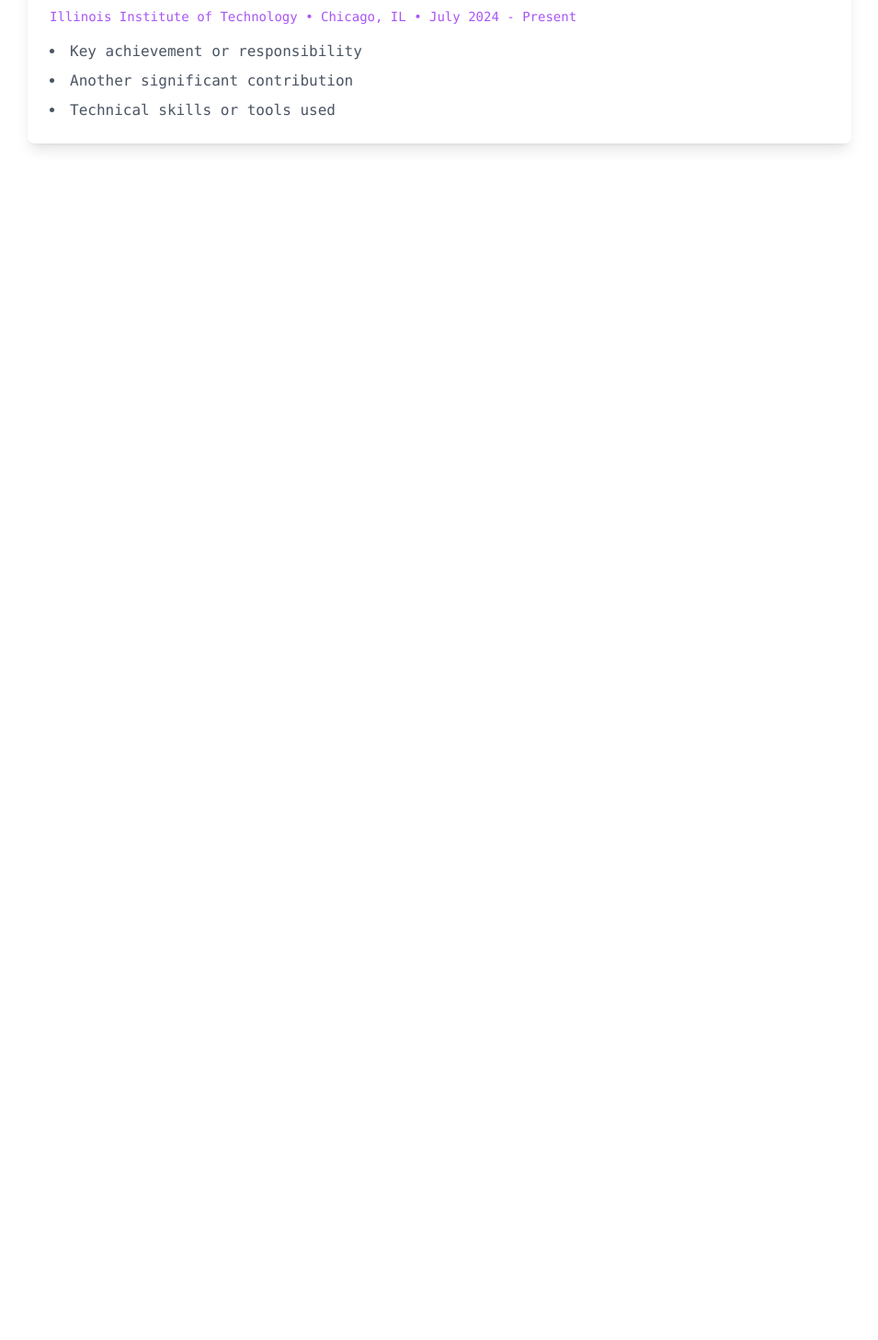
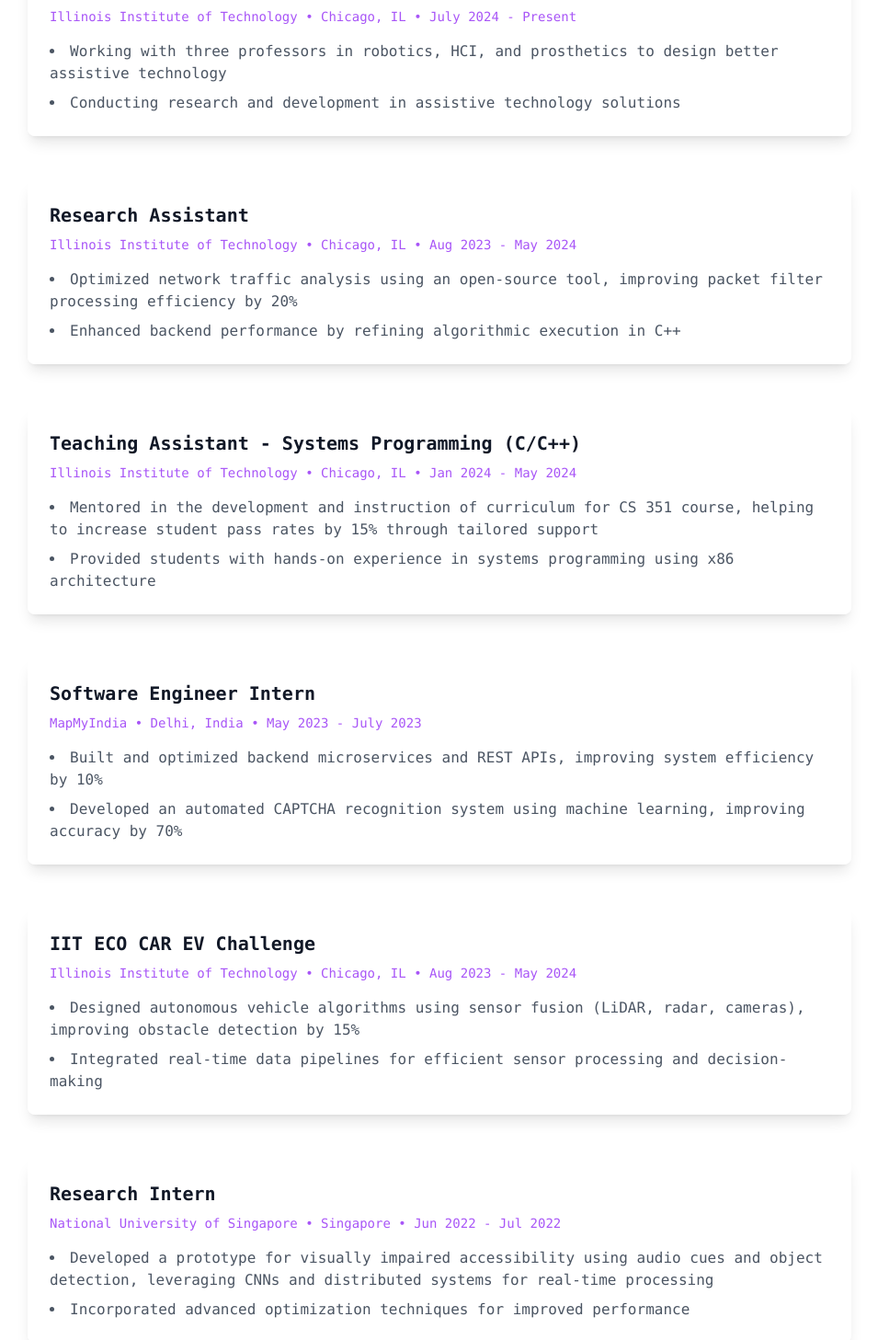
Before and after one commit to aditi1421/website, a Next.js app: page /work in a window 1280 px wide. Shown: the part 292-1749 px from the top of the page at 92% size, without its empty margins (162-1117 px from the left). Before the commit the page ends 800 px from the top, so only its background shows below. Built offline with nearby package versions, Linux system fonts and the light colour scheme.

Commit message:
Add complete work experience section and fix image display

```diff
--- a/src/app/work/page.tsx
+++ b/src/app/work/page.tsx
@@ -27,7 +27,6 @@
             <h1 className="text-4xl font-mono mt-8 mb-12 text-gray-900 dark:text-white">Work Experience</h1>
 
             <div className="space-y-12">
-              {/* Work Experience Entry */}
               <motion.div
                 initial={{ opacity: 0, y: 20 }}
                 whileInView={{ opacity: 1, y: 0 }}
@@ -40,13 +39,95 @@
                   Illinois Institute of Technology • Chicago, IL • July 2024 - Present
                 </p>
                 <ul className="list-disc list-inside space-y-2 font-mono text-gray-600 dark:text-gray-300">
-                  <li>Key achievement or responsibility</li>
-                  <li>Another significant contribution</li>
-                  <li>Technical skills or tools used</li>
+                  <li>Working with three professors in robotics, HCI, and prosthetics to design better assistive technology</li>
+                  <li>Conducting research and development in assistive technology solutions</li>
                 </ul>
               </motion.div>
 
-              {/* Add more work experience entries here */}
+              <motion.div
+                initial={{ opacity: 0, y: 20 }}
+                whileInView={{ opacity: 1, y: 0 }}
+                transition={{ duration: 0.5 }}
+                viewport={{ once: true }}
+                className="bg-white/50 dark:bg-gray-800/50 backdrop-blur-sm rounded-lg overflow-hidden shadow-lg p-6"
+              >
+                <h3 className="text-xl font-mono font-bold mb-2 text-gray-900 dark:text-white">Research Assistant</h3>
+                <p className="font-mono text-sm text-purple-500 dark:text-purple-400 mb-4">
+                  Illinois Institute of Technology • Chicago, IL • Aug 2023 - May 2024
+                </p>
+                <ul className="list-disc list-inside space-y-2 font-mono text-gray-600 dark:text-gray-300">
+                  <li>Optimized network traffic analysis using an open-source tool, improving packet filter processing efficiency by 20%</li>
+                  <li>Enhanced backend performance by refining algorithmic execution in C++</li>
+                </ul>
+              </motion.div>
+
+              <motion.div
+                initial={{ opacity: 0, y: 20 }}
+                whileInView={{ opacity: 1, y: 0 }}
+                transition={{ duration: 0.5 }}
+                viewport={{ once: true }}
+                className="bg-white/50 dark:bg-gray-800/50 backdrop-blur-sm rounded-lg overflow-hidden shadow-lg p-6"
+              >
+                <h3 className="text-xl font-mono font-bold mb-2 text-gray-900 dark:text-white">Teaching Assistant - Systems Programming (C/C++)</h3>
+                <p className="font-mono text-sm text-purple-500 dark:text-purple-400 mb-4">
+                  Illinois Institute of Technology • Chicago, IL • Jan 2024 - May 2024
+                </p>
+                <ul className="list-disc list-inside space-y-2 font-mono text-gray-600 dark:text-gray-300">
+                  <li>Mentored in the development and instruction of curriculum for CS 351 course, helping to increase student pass rates by 15% through tailored support</li>
+                  <li>Provided students with hands-on experience in systems programming using x86 architecture</li>
+                </ul>
+              </motion.div>
+
+              <motion.div
+                initial={{ opacity: 0, y: 20 }}
+                whileInView={{ opacity: 1, y: 0 }}
+                transition={{ duration: 0.5 }}
+                viewport={{ once: true }}
+                className="bg-white/50 dark:bg-gray-800/50 backdrop-blur-sm rounded-lg overflow-hidden shadow-lg p-6"
+              >
+                <h3 className="text-xl font-mono font-bold mb-2 text-gray-900 dark:text-white">Software Engineer Intern</h3>
+                <p className="font-mono text-sm text-purple-500 dark:text-purple-400 mb-4">
+                  MapMyIndia • Delhi, India • May 2023 - July 2023
+                </p>
+                <ul className="list-disc list-inside space-y-2 font-mono text-gray-600 dark:text-gray-300">
+                  <li>Built and optimized backend microservices and REST APIs, improving system efficiency by 10%</li>
+                  <li>Developed an automated CAPTCHA recognition system using machine learning, improving accuracy by 70%</li>
+                </ul>
+              </motion.div>
+
+              <motion.div
+                initial={{ opacity: 0, y: 20 }}
+                whileInView={{ opacity: 1, y: 0 }}
+                transition={{ duration: 0.5 }}
+                viewport={{ once: true }}
+                className="bg-white/50 dark:bg-gray-800/50 backdrop-blur-sm rounded-lg overflow-hidden shadow-lg p-6"
+              >
+                <h3 className="text-xl font-mono font-bold mb-2 text-gray-900 dark:text-white">IIT ECO CAR EV Challenge</h3>
+                <p className="font-mono text-sm text-purple-500 dark:text-purple-400 mb-4">
+                  Illinois Institute of Technology • Chicago, IL • Aug 2023 - May 2024
+                </p>
+                <ul className="list-disc list-inside space-y-2 font-mono text-gray-600 dark:text-gray-300">
+                  <li>Designed autonomous vehicle algorithms using sensor fusion (LiDAR, radar, cameras), improving obstacle detection by 15%</li>
+                  <li>Integrated real-time data pipelines for efficient sensor processing and decision-making</li>
+                </ul>
+              </motion.div>
+
+              <motion.div
+                initial={{ opacity: 0, y: 20 }}
+                whileInView={{ opacity: 1, y: 0 }}
+                transition={{ duration: 0.5 }}
+                viewport={{ once: true }}
+                className="bg-white/50 dark:bg-gray-800/50 backdrop-blur-sm rounded-lg overflow-hidden shadow-lg p-6"
+              >
+                <h3 className="text-xl font-mono font-bold mb-2 text-gray-900 dark:text-white">Research Intern</h3>
+                <p className="font-mono text-sm text-purple-500 dark:text-purple-400 mb-4">
+                  National University of Singapore • Singapore • Jun 2022 - Jul 2022
+                </p>
+                <ul className="list-disc list-inside space-y-2 font-mono text-gray-600 dark:text-gray-300">
+                  <li>Developed a prototype for visually impaired accessibility using audio cues and object detection, leveraging CNNs and distributed systems for real-time processing</li>
+                  <li>Incorporated advanced optimization techniques for improved performance</li>
+                </ul>
+              </motion.div>
             </div>
           </motion.div>
         </div>
```
